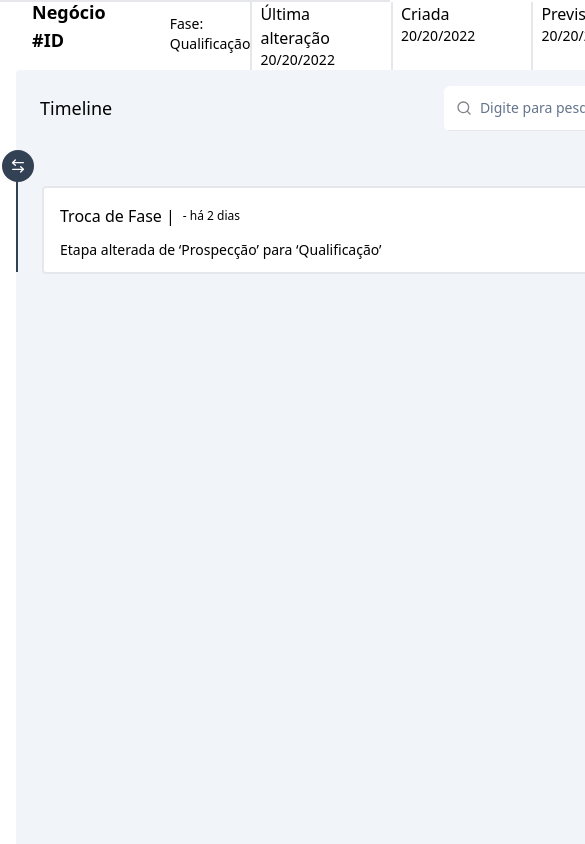
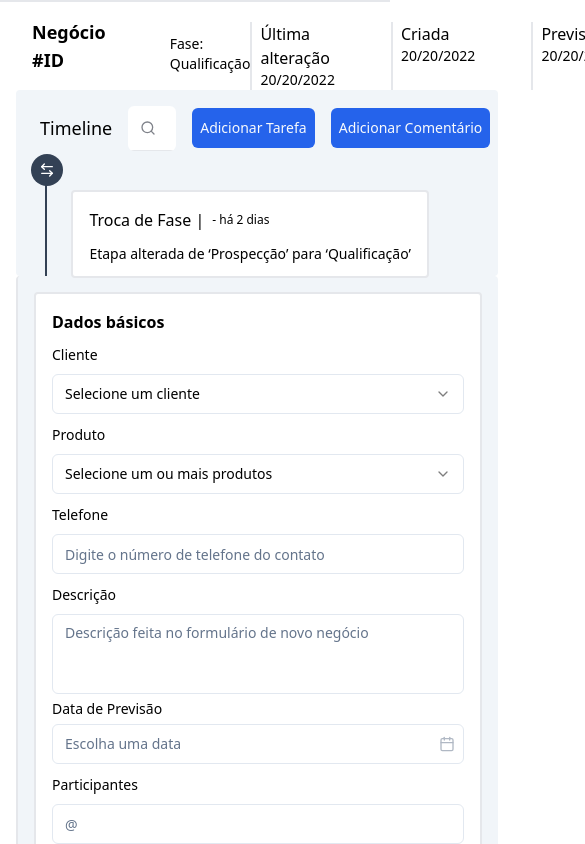
Before and after one commit to lismarreiros/crm-nextcompany, a React (Create React App) app: page /detalhe in a window 390 px wide. Shown: the top 844 px of the page, 585 px wide, since content can reach past the window. Built offline with nearby package versions, Linux system fonts and the light colour scheme.

Commit message:
Mudanças no tailwind para responsividade

```diff
--- a/src/pages/detail/components/Form.tsx
+++ b/src/pages/detail/components/Form.tsx
@@ -44,7 +44,7 @@ function FormDetalhe() {
   });
 
   return (
-    <div className='bg-white m-2 p-4 border border-2 rounded'>
+    <div className='bg-white m-2 p-4 border border-2 rounded lg'>
       <h1 className='text-md font-semibold'>Dados básicos</h1>
       <Form {...form}>
         <form onSubmit={form.handleSubmit(onSubmit)} className='py-2 flex flex-col gap-2'>
--- a/src/pages/detail/components/Timeline/Comentario/CardComentario.tsx
+++ b/src/pages/detail/components/Timeline/Comentario/CardComentario.tsx
@@ -9,7 +9,7 @@ type ComentarioCardProps = {
 
 const CardComentario: React.FC<ComentarioCardProps> = ({ comment, onDelete, onReopenModal }) => {
   return (
-    <div className='relative w-[1000px] h-[110px] border-l-2 border-slate-700	self-center my-4'>
+    <div className='relative lg:w-[1000px] h-[110px] md:w-[700px]  border-l-2 border-slate-700	self-center my-4'>
       <div className='absolute  flex items-center size-8 -top-3 -left-4 bg-slate-700 py-1 px-2 rounded-full'>
         <MessageSquare size={18} color='white' />
       </div>
--- a/src/pages/detail/components/Timeline/Tarefa/CardTarefa.tsx
+++ b/src/pages/detail/components/Timeline/Tarefa/CardTarefa.tsx
@@ -21,7 +21,7 @@ const CardTarefa: React.FC<TarefaCardProps> = ({ task, onDelete, onReopenModal }
   };
 
   return (
-    <div className='relative w-[1000px] h-[110px] border-l-2 border-slate-700 self-center my-4'>
+    <div className='relative lg:w-[1000px] h-[110px] md:w-[800px]  border-l-2 border-slate-700 self-center my-4'>
       <div className={`absolute  flex items-center size-8 -top-3 -left-4 ${bgColor} py-1 px-2 rounded-full`}>
         {icon}
       </div>
--- a/src/pages/detail/components/Timeline/index.tsx
+++ b/src/pages/detail/components/Timeline/index.tsx
@@ -105,7 +105,7 @@ const Timeline: React.FC = () => {
       ))}
 
       {/** Troca de fase */}
-      <div className='relative w-[1000px] h-[110px] border-l-2 border-slate-700	self-center my-4'>
+      <div className='relative lg:w-[1000px] h-[110px] md:w-[800px] border-l-2 border-slate-700	self-center mr-4'>
         <div className='absolute  flex items-center size-8 -top-3 -left-4 bg-slate-700 py-1 px-2 rounded-full'>
           <ArrowLeftRight color='white'/>
         </div>
--- a/src/pages/detail/index.tsx
+++ b/src/pages/detail/index.tsx
@@ -4,7 +4,7 @@ import FormDetalhe from './components/Form';
 
 const DetailPage = () => {
   return (
-    <div className='h-[70px] border-t-2 px-4'>
+    <div className='md:h-[70px] border-t-2 px-4'>
       <div className='flex h-full px-4 items-end justify-between'>
         <div className='py-4 flex items-end gap-16'>
           <h1 className='text-lg font-semibold'>Negócio #ID</h1>
@@ -38,7 +38,7 @@ const DetailPage = () => {
         </div>
       </div>
 
-      <div className='grid grid-cols-[1fr_27vw]'>
+      <div className='grid lg:grid-cols-[1fr_27vw] md:grid-cols-1'>
         {/** Timeline */}
         <div className='bg-slate-100 rounded'>
           <Timeline />
```
